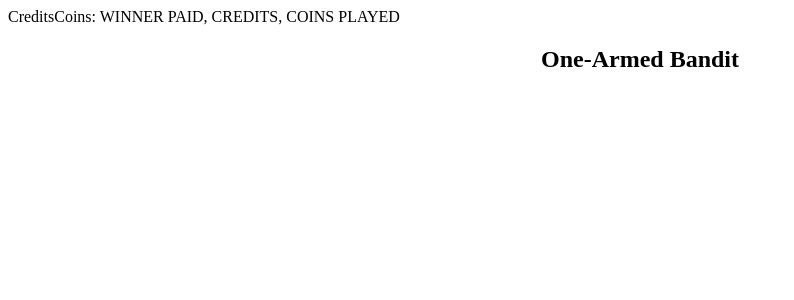
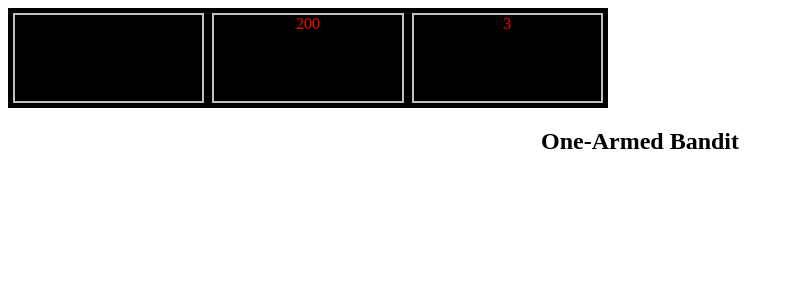
Before and after one commit to raficode2303/slot-machine, a React (Create React App) app: page / in a window 1280 px wide. Shown: the top 300 px of the page, without its empty margins (0-794 px from the left). Built offline with nearby package versions, Linux system fonts and the light colour scheme.

Commit message:
make 3 fixed screens, need to make it customize

```diff
--- a/src/components/CreditsCoins/CreditsCoins.js
+++ b/src/components/CreditsCoins/CreditsCoins.js
@@ -1,7 +1,16 @@
 import React from 'react'
+import { Wrapper, Content } from './CreditsCoins.styles'
 
 function CreditsCoins() {
-  return <div>CreditsCoins: WINNER PAID, CREDITS, COINS PLAYED</div>
+  return (
+    <>
+      <Wrapper>
+        <Content></Content>
+        <Content>200</Content>
+        <Content>3</Content>
+      </Wrapper>
+    </>
+  )
 }
 
 export default CreditsCoins
--- a/src/components/CreditsCoins/CreditsCoins.styles.js
+++ b/src/components/CreditsCoins/CreditsCoins.styles.js
@@ -1,13 +1,21 @@
 import styled from 'styled-components'
 
-const Wrapper = styled.div`
+export const Wrapper = styled.div`
+  display: grid;
+  grid-template-columns: 1fr 1fr 1fr;
+  gap: 0.5rem;
+  justify-content: center;
+  align-items: center;
   background-color: black;
-  width: 100%;
-  height: 100%;
+  width: 600px;
+  height: 100px;
+  padding: 0 5px;
 `
-const Content = styled.div`
+export const Content = styled.div`
+  height: 90%;
   text-transform: uppercase;
   color: red;
-  width: 33%;
   background-color: inherit;
+  border: 2px solid silver;
+  text-align: center;
 `
```
